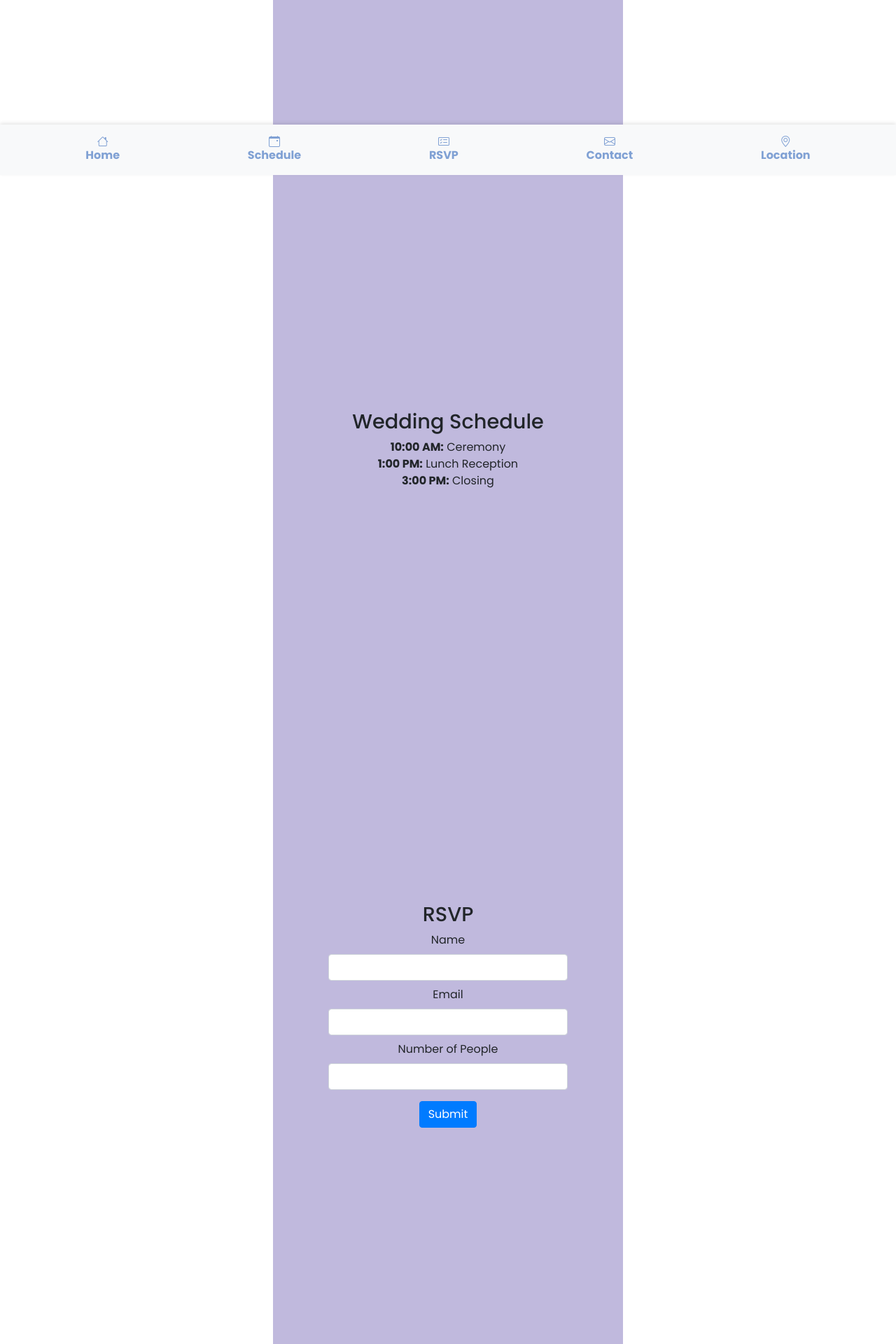
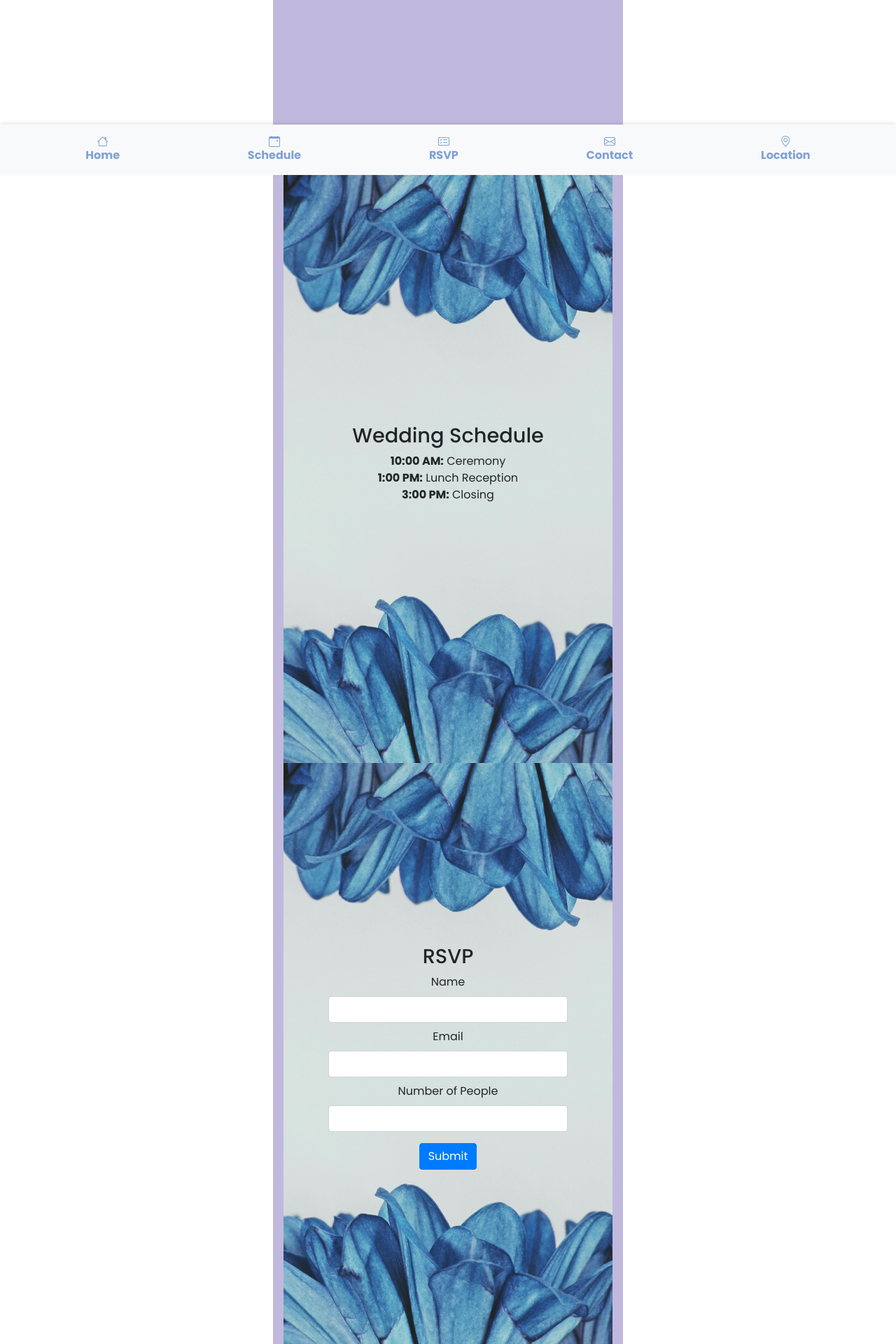
Before and after one commit to DenHafiz69/wedding-invitation, a Flask app: page / in a window 1280 px wide. Shown: the part 550-2470 px from the top of the page at 70% size. Run offline with Flask 3, Linux system fonts and the light colour scheme; some libraries are stand-ins or nearby versions.

Commit message:
Add content class

```diff
--- a/templates/contact.html
+++ b/templates/contact.html
@@ -1,4 +1,4 @@
-<div class="container">
+<div class="container content">
     <div id="contact" class="content">
         <h2>Contact</h2>
         <ul class="list-unstyled">
--- a/templates/location.html
+++ b/templates/location.html
@@ -1,4 +1,4 @@
-<div class="container">
+<div class="container content">
     <div id="location" class="content">
         <h2>Location</h2>
         <p>Tanah Merah, Kelantan</p>
--- a/templates/rsvp.html
+++ b/templates/rsvp.html
@@ -1,4 +1,4 @@
-<div class="container">
+<div class="container content">
     <div id="rsvp" class="content">
         <h2>RSVP</h2>
         <form action="/rsvp" method="post">
--- a/templates/success.html
+++ b/templates/success.html
@@ -2,6 +2,8 @@
 
 {% block main %}
     <div class="container content">
-        <h2>Registration<br>Successful</h2>
+        <div id="success" class="content">
+            <h2>Registration<br>Successful</h2>
+        </div>
     </div>
 {% endblock %}
--- a/templates/tentative.html
+++ b/templates/tentative.html
@@ -1,4 +1,4 @@
-<div class="container">
+<div class="container content">
     <!-- Page 2: Tentative -->
     <div id="tentative" class="content">
         <h2>Wedding Schedule</h2>
```
